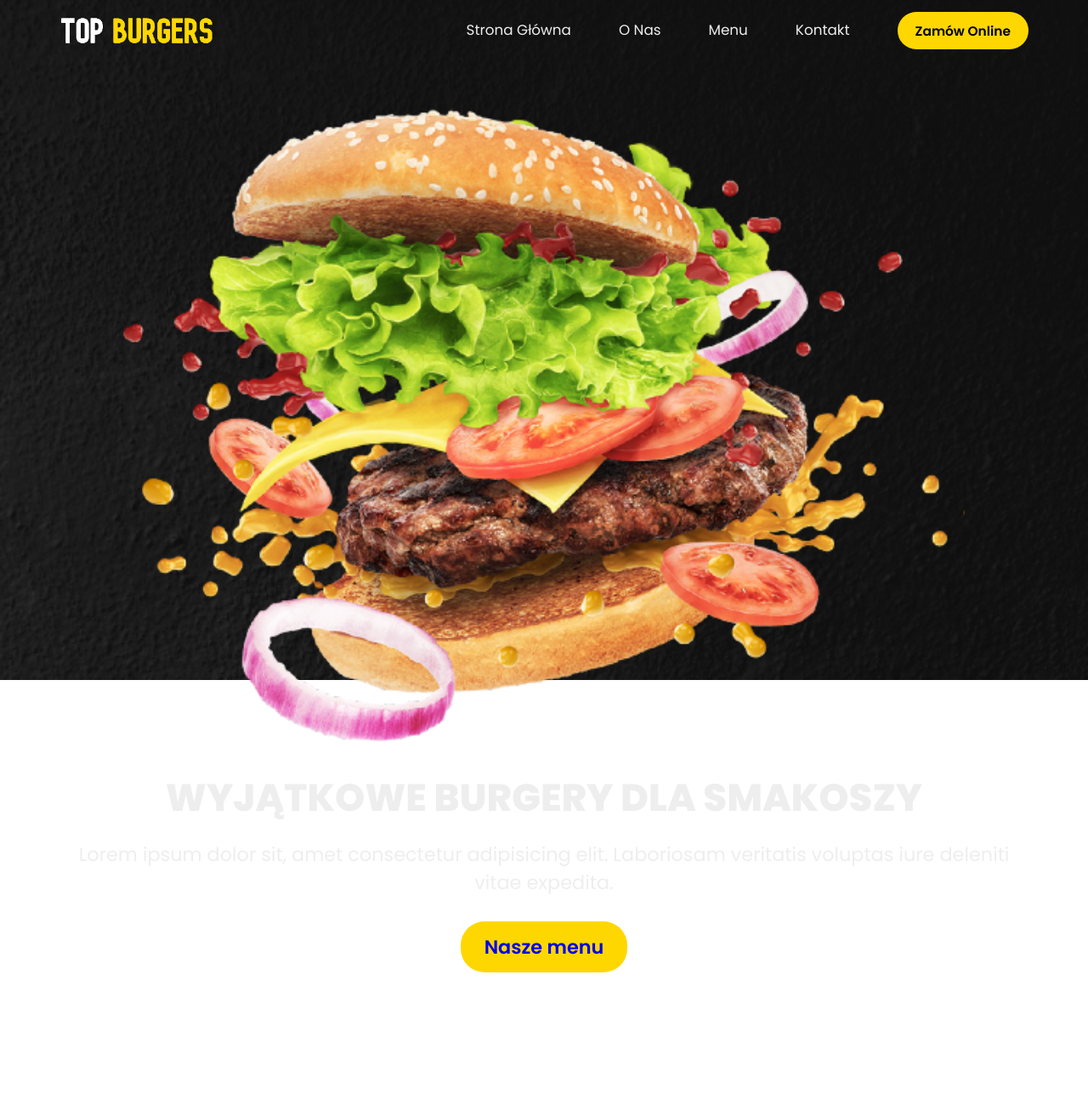
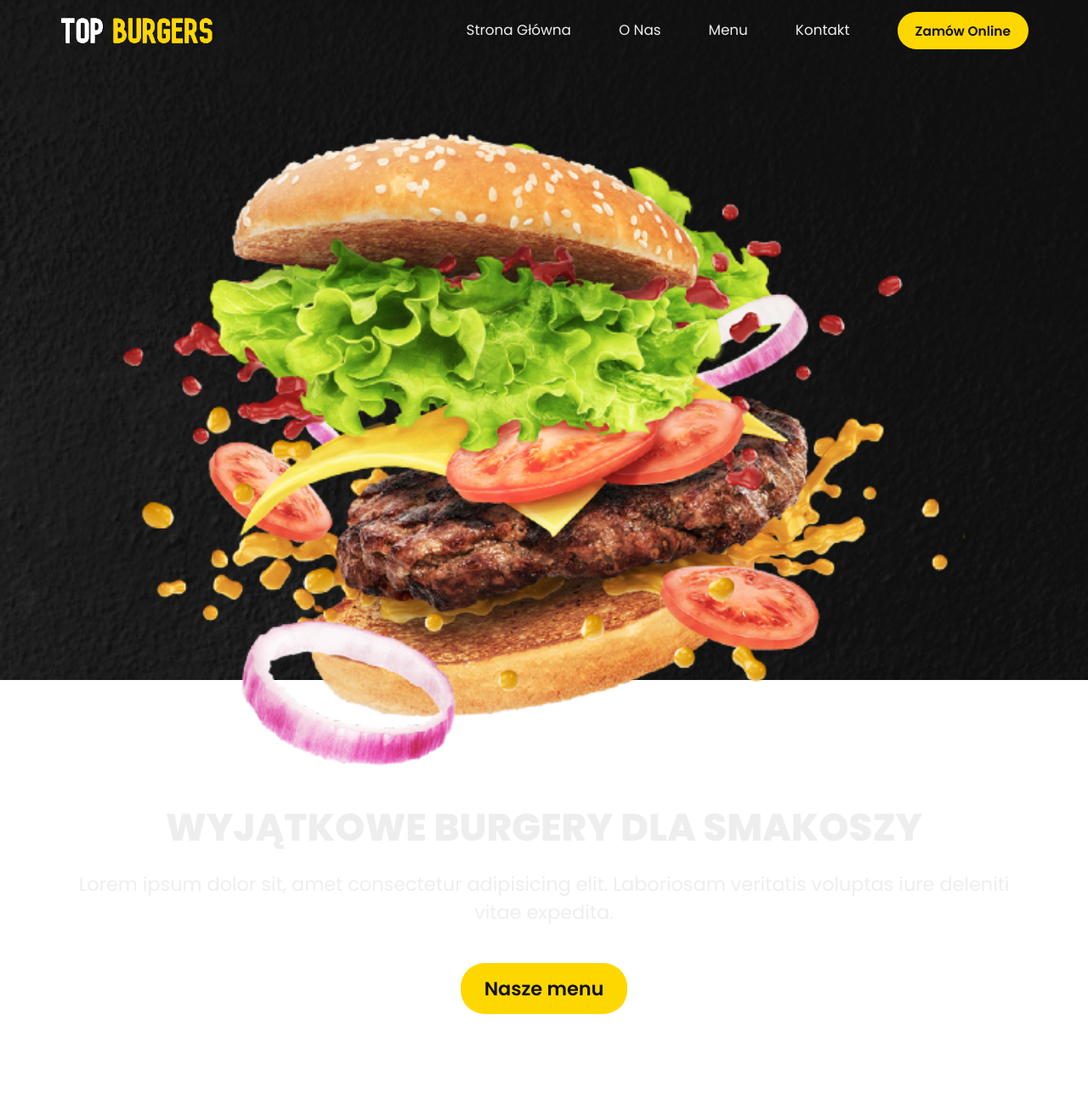
Before and after one commit to Dejmian11/Top-burgers-site, a website built with webpack: page src/index.html in a window 1280 px wide. Shown: the top 1300 px of the page at 85% size. Built offline with nearby package versions, Linux system fonts and the light colour scheme.

Commit message:
Header changed

```diff
--- a/src/index.html
+++ b/src/index.html
@@ -73,7 +73,7 @@
 							Lorem ipsum dolor sit, amet consectetur adipisicing elit.
 							Laboriosam veritatis voluptas iure deleniti vitae expedita.
 						</p>
-						<a class="header__btn btn btn--primary" href="#">Nasze menu</a>
+						<a class="header__btn btn btn--primary btn--big" href="#">Nasze menu</a>
 					</div>
 
 					<div class="header__scroll">
--- a/src/scss/abstracts/_variables.scss
+++ b/src/scss/abstracts/_variables.scss
@@ -1,7 +1,7 @@
 // COLORS
 $color-primary: #ffd700;
 $color-primary-light: #ffe550;
-$color-primary-dark: #ceaf02;
+$color-primary-dark: #d7b701;
 
 $color-grey-light-1: #ccc;
 $color-grey-light-2: #aaa;
@@ -26,7 +26,6 @@ $fs-smaller: 1.2rem;
 $fs-smallest: 1.1rem;
 
 // SPACING UNITS
-$su-0-25: 0.25rem;
 $su-0-5: 0.5rem;
 $su-0-75: 0.75rem;
 $su-1: 1rem;
@@ -34,6 +33,7 @@ $su-1-5: 1.5rem;
 $su-2: 2rem;
 $su-2-5: 2.5rem;
 $su-3: 3rem;
+$su-4: 4rem;
 
 // MARGINS
 $m-0-25: 0.25rem;
--- a/src/scss/components/_buttons.scss
+++ b/src/scss/components/_buttons.scss
@@ -1,18 +1,24 @@
 .btn {
 	cursor: pointer;
 	font: inherit;
-}
+  color: $color-black;
 
-.btn--primary {
+	&--primary {
 		background-color: $color-primary;
 		font-weight: 600;
 		padding: $su-0-75 $su-1-5;
 		font-size: $fs-smallest;
 		border-radius: $su-2;
 		border: none;
-  transition: .2s all;
+		transition: 0.2s all;
 
 		&:hover {
 			background-color: $color-primary-dark;
 		}
 	}
+
+  &--big {
+    font-size: $fs-smaller;
+    padding: $su-1 $su-2;
+  }
+}
--- a/src/scss/layout/_header.scss
+++ b/src/scss/layout/_header.scss
@@ -1,7 +1,7 @@
 .header {
   align-content: center;
   justify-content: center;
-  padding-block: 8rem 2rem;
+  padding-block: 10rem 2rem;
   height: 100vh;
   min-height: 64 0px;
   background-image:linear-gradient(
@@ -15,7 +15,7 @@
   &__img {
     width: 80vw;
     margin-inline: auto;
-    margin-bottom: $su-1-5;
+    margin-bottom: $su-2;
   }
 
   &__data {
@@ -31,7 +31,7 @@
 
   &__text {
     font-size: $fs-default;
-    margin-bottom: $su-3;
+    margin-bottom: $su-4;
   }
 
   &__btn {
--- a/src/scss/layout/_navigation.scss
+++ b/src/scss/layout/_navigation.scss
@@ -27,7 +27,7 @@
 	&__btn {
 		background-color: transparent;
 		border: 2px solid $color-grey-dark-2;
-		border-radius: $su-0-25;
+		border-radius: $su-0-5;
 		height: 4rem;
 		width: 4rem;
 
```
Lines whose indentation alone changed are shown as unchanged.
